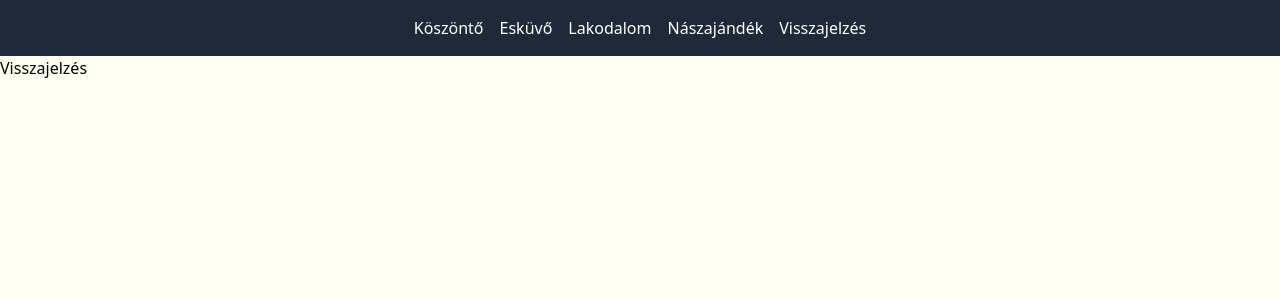
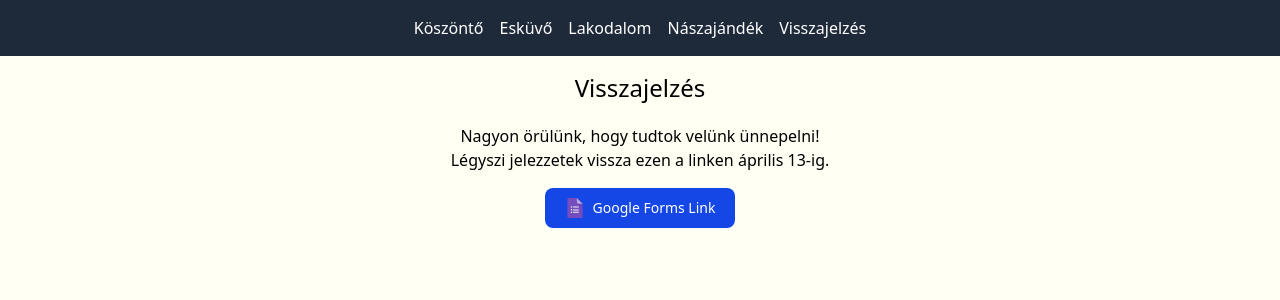
Before and after one commit to molnarbence/wedding-lb, a Nuxt app: page /visszajelzes in a window 1280 px wide. Shown: the top 300 px of the page. Built offline with nearby package versions, Linux system fonts and the light colour scheme; a web font is replaced by a local one.

Commit message:
Add Google Forms link

```diff
--- /dev/null
+++ b/components/FormsIcon.vue
@@ -0,0 +1,74 @@
+<template>
+  <svg
+  id="Layer_1"
+    class="w-5 h-5 me-2 text-white"
+    version="1.1"
+    xmlns="http://www.w3.org/2000/svg"
+    xmlns:xlink="http://www.w3.org/1999/xlink"
+    viewBox="0 0 1904.8 2500"
+    style="enable-background: new 0 0 1904.8 2500"
+    xml:space="preserve"
+  >
+    <g>
+      <path
+        style="fill: #673ab7;"
+        d="M1190.5,0H178.6C83.3,0,0,83.3,0,178.6v2142.9c0,95.2,83.3,178.6,178.6,178.6h1547.6
+		c95.2,0,178.6-83.3,178.6-178.6V714.3l-416.7-297.6L1190.5,0z"
+      />
+      <path
+        style="fill: #f1f1f1;"
+        d="M714.3,1845.2h714.3v-119H714.3V1845.2z M714.3,1071.4v119h714.3v-119H714.3z M607.1,1131
+		c0,47.6-35.7,95.2-95.2,95.2s-95.2-35.7-95.2-95.2c0-59.5,35.7-95.2,95.2-95.2S607.1,1083.3,607.1,1131z M607.1,1464.3
+		c0,47.6-35.7,95.2-95.2,95.2s-95.2-35.7-95.2-95.2c0-59.5,35.7-95.2,95.2-95.2S607.1,1416.7,607.1,1464.3z M607.1,1785.7
+		c0,47.6-35.7,95.2-95.2,95.2s-95.2-35.7-95.2-95.2c0-59.5,35.7-95.2,95.2-95.2S607.1,1738.1,607.1,1785.7z M714.3,1547.6h714.3
+		v-119.1H714.3L714.3,1547.6L714.3,1547.6z"
+      />
+
+      <linearGradient
+        id="SVGID_1_"
+        gradientUnits="userSpaceOnUse"
+        x1="122.5479"
+        y1="1635.2429"
+        x2="122.5479"
+        y2="1634.3186"
+        gradientTransform="matrix(666.67 0 0 -654.7559 -80127.6016 1071403.75)"
+      >
+        <stop offset="0" style="stop-color: #311b92; stop-opacity: 0.2" />
+        <stop offset="1" style="stop-color: #311b92; stop-opacity: 2e-2" />
+      </linearGradient>
+      <path style="fill: url(#SVGID_1_);" class="st2" d="M1238.1,666.7l666.7,654.8V714.3L1238.1,666.7z" />
+      <path style="fill: #b39ddb;" class="st3" d="M1190.5,0v535.7c0,95.2,83.3,178.6,178.6,178.6h535.7L1190.5,0z" />
+      <path style="fill: #ffffff; fill-opacity: 0.2;" class="st4" d="M178.6,0C83.3,0,0,83.3,0,178.6v11.9C0,95.2,83.3,11.9,178.6,11.9h1011.9V0H178.6L178.6,0z" />
+      <path
+        style="fill: #311b92; fill-opacity: 0.2;"
+        class="st5"
+        d="M1726.2,2488.1H178.6C83.3,2488.1,0,2404.8,0,2309.5v11.9c0,95.2,83.3,178.6,178.6,178.6h1547.6
+		c95.2,0,178.6-83.3,178.6-178.6v-11.9C1904.8,2404.8,1821.4,2488.1,1726.2,2488.1z"
+      />
+      <path
+        style="fill: #311b92; fill-opacity: 0.1;"
+        class="st6"
+        d="M1369,714.3c-95.2,0-178.6-83.3-178.6-178.6v11.9c0,95.2,83.3,178.6,178.6,178.6h535.7v-11.9L1369,714.3
+		L1369,714.3z"
+      />
+
+      <radialGradient
+        id="SVGID_2_"
+        cx="122.6324"
+        cy="1634.4275"
+        r="12.899"
+        gradientTransform="matrix(1904.7655 0 0 -1904.75 -233525.7031 3113242.5)"
+        gradientUnits="userSpaceOnUse"
+      >
+        <stop offset="0" style="stop-color: #ffffff; stop-opacity: 0.1" />
+        <stop offset="1" style="stop-color: #ffffff; stop-opacity: 0" />
+      </radialGradient>
+      <path
+        style="fill: url(#SVGID_2_);"
+        class="st7"
+        d="M1190.5,0H178.6C83.3,0,0,83.3,0,178.6v2142.9c0,95.2,83.3,178.6,178.6,178.6h1547.6
+		c95.2,0,178.6-83.3,178.6-178.6V714.3L1190.5,0z"
+      />
+    </g>
+  </svg>
+</template>
--- /dev/null
+++ b/components/GoogleFormsButton.vue
@@ -0,0 +1,16 @@
+<script setup lang="ts">
+defineProps<{
+  link: string;
+}>();
+</script>
+<template>
+    <div>
+      <a
+        :href="link"
+        class="inline-flex text-white bg-blue-700 hover:bg-blue-800 focus:ring-4 focus:outline-none font-medium rounded-lg text-sm px-5 py-2.5 text-center items-center dark:bg-blue-600 dark:hover:bg-blue-700"
+      >
+        <FormsIcon />
+        Google Forms Link
+      </a>
+    </div>
+  </template>
--- a/components/MapButton.vue
+++ b/components/MapButton.vue
@@ -10,7 +10,7 @@ defineProps<{
     <a
       :href="`geo:0,0?q=${lat},${long}`"
       target="_blank"
-      class="inline-flex sm:hidden text-white bg-blue-700 hover:bg-blue-800 focus:ring-4 focus:outline-none focus:ring-blue-300 font-medium rounded-lg text-sm px-5 py-2.5 text-center items-center me-2 dark:bg-blue-600 dark:hover:bg-blue-700 dark:focus:ring-blue-800"
+      class="inline-flex sm:hidden text-white bg-blue-700 hover:bg-blue-800 focus:ring-4 focus:outline-none focus:ring-blue-300 font-medium rounded-lg text-sm px-5 py-2.5 text-center items-center dark:bg-blue-600 dark:hover:bg-blue-700 dark:focus:ring-blue-800"
     >
       <MapIcon />
       Navigálás
@@ -18,7 +18,7 @@ defineProps<{
     <a
       :href="`https://www.google.com/maps/search/?api=1&query=${lat},${long}`"
       target="_blank"
-      class="hidden sm:inline-flex text-white bg-blue-700 hover:bg-blue-800 focus:ring-4 focus:outline-none focus:ring-blue-300 font-medium rounded-lg text-sm px-5 py-2.5 text-center items-center me-2 dark:bg-blue-600 dark:hover:bg-blue-700 dark:focus:ring-blue-800"
+      class="hidden sm:inline-flex text-white bg-blue-700 hover:bg-blue-800 focus:ring-4 focus:outline-none focus:ring-blue-300 font-medium rounded-lg text-sm px-5 py-2.5 text-center items-center dark:bg-blue-600 dark:hover:bg-blue-700 dark:focus:ring-blue-800"
     >
       <MapIcon />
       Térkép
--- a/components/RevolutLinkButton.vue
+++ b/components/RevolutLinkButton.vue
@@ -11,7 +11,7 @@ defineProps<{
   <div>
     <a
       :href="`https://revolut.me/${tag}`"
-      class="inline-flex text-white bg-blue-700 hover:bg-blue-800 focus:ring-4 focus:outline-none font-medium rounded-lg text-sm px-5 py-2.5 text-center items-center me-2 dark:bg-blue-600 dark:hover:bg-blue-700"
+      class="inline-flex text-white bg-blue-700 hover:bg-blue-800 focus:ring-4 focus:outline-none font-medium rounded-lg text-sm px-5 py-2.5 text-center items-center dark:bg-blue-600 dark:hover:bg-blue-700"
     >
       <RevolutIcon />
       {{ tag }}
--- a/pages/visszajelzes.vue
+++ b/pages/visszajelzes.vue
@@ -1,3 +1,19 @@
 <template>
-  <div>Visszajelzés</div>
+  <div>
+    <header class="w-full text-center">
+      <PageHeading>Visszajelzés</PageHeading>
+    </header>
+
+    <div class="w-full mt-5">
+      <div class="flex flex-col justify-center gap-4">
+        <div class="text-center">
+          Nagyon örülünk, hogy tudtok velünk ünnepelni! <br />
+          Légyszi jelezzetek vissza ezen a linken április 13-ig.
+        </div>
+        <div class="text-center">
+          <GoogleFormsButton link="https://forms.gle/mysDdXKzt2LqBUtk7" />
+        </div>
+      </div>
+    </div>
+  </div>
 </template>
```
